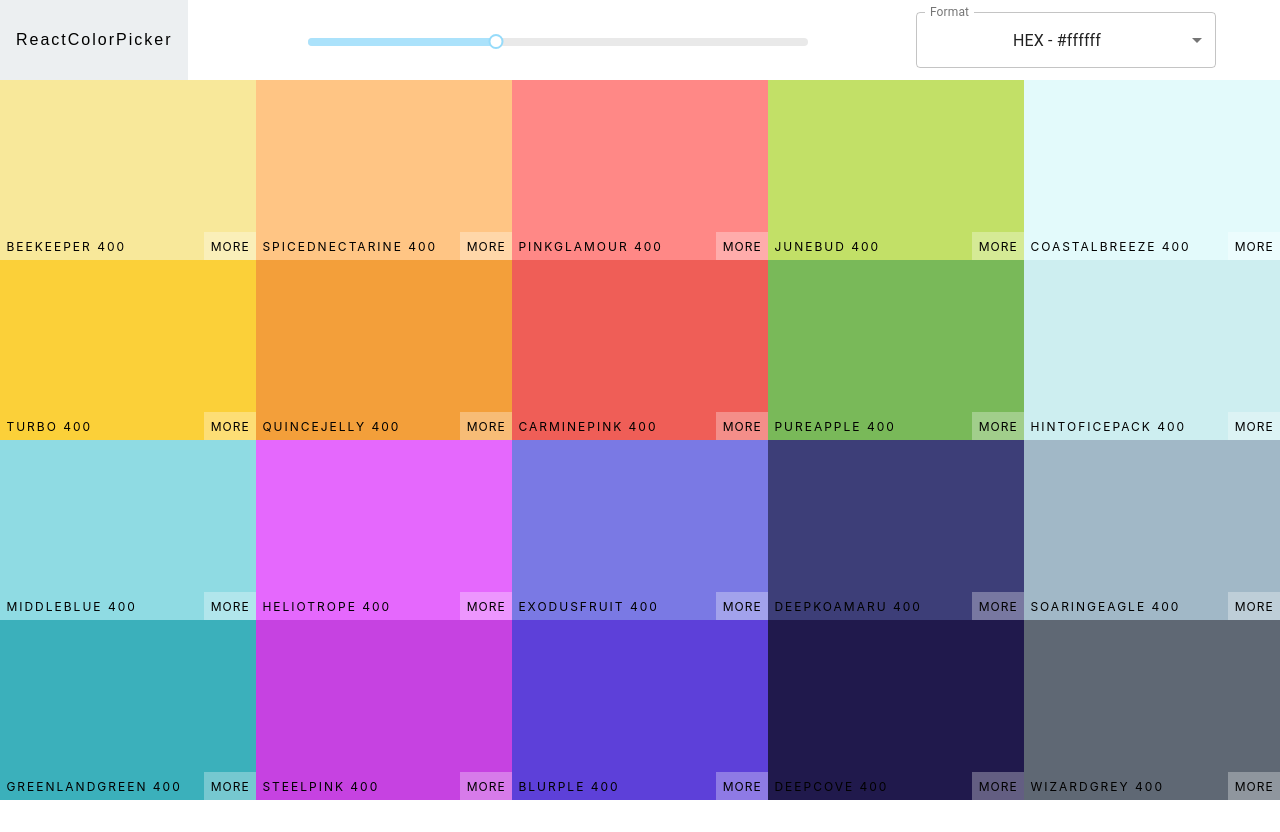
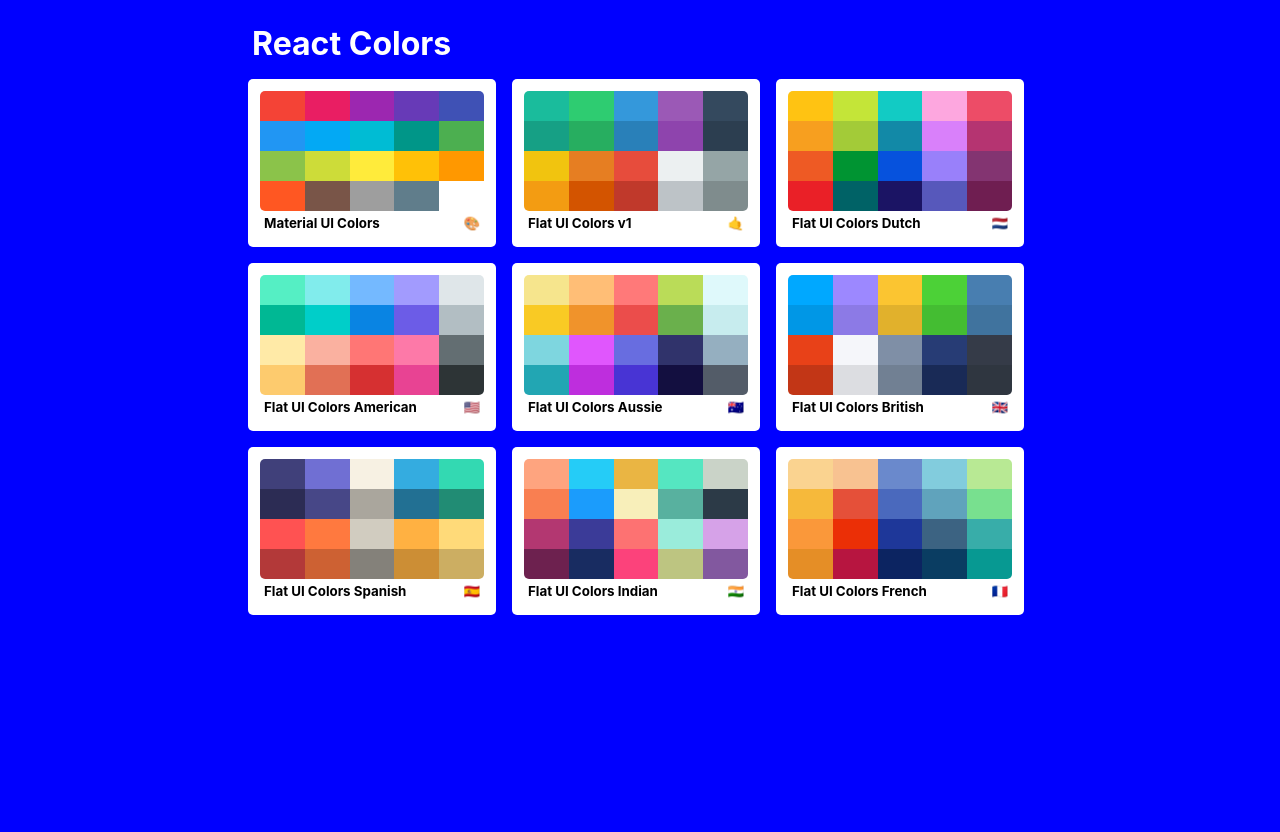
Before and after one commit to Hari01V/Color-app-React.js, a React (Create React App) app: page / in a window 1280 px wide. Before the commit the page ends 800 px from the top, so only its background shows below. Built offline with nearby package versions, Linux system fonts and the light colour scheme.

Commit message:
paletteList Functionality

```diff
--- a/package.json
+++ b/package.json
@@ -4,12 +4,14 @@
   "private": true,
   "dependencies": {
     "@material-ui/core": "^4.11.3",
+    "@material-ui/styles": "^4.11.3",
     "chroma-js": "^2.1.0",
     "cra-template": "1.1.2",
     "rc-slider": "^9.7.1",
     "react": "^17.0.1",
     "react-copy-to-clipboard": "^5.0.3",
     "react-dom": "^17.0.1",
+    "react-router-dom": "^5.2.0",
     "react-scripts": "4.0.2",
     "web-vitals": "^1.1.0"
   },
--- a/src/App.css
+++ b/src/App.css
@@ -1,38 +1,3 @@
 .App {
   text-align: center;
 }
-
-.App-logo {
-  height: 40vmin;
-  pointer-events: none;
-}
-
-@media (prefers-reduced-motion: no-preference) {
-  .App-logo {
-    animation: App-logo-spin infinite 20s linear;
-  }
-}
-
-.App-header {
-  background-color: #282c34;
-  min-height: 100vh;
-  display: flex;
-  flex-direction: column;
-  align-items: center;
-  justify-content: center;
-  font-size: calc(10px + 2vmin);
-  color: white;
-}
-
-.App-link {
-  color: #61dafb;
-}
-
-@keyframes App-logo-spin {
-  from {
-    transform: rotate(0deg);
-  }
-  to {
-    transform: rotate(360deg);
-  }
-}
--- a/src/App.js
+++ b/src/App.js
@@ -1,11 +1,16 @@
 import './App.css';
+import { Route, Switch } from 'react-router-dom';
 import Palette from './Components/Palette.js';
+import PaletteList from './Components/PaletteList.js';
 import seedPalettes from './seedPalettes.js';
 
 function App() {
   return (
     <div className="App">
-      <Palette starterPalette={seedPalettes[4]} />
+      <Switch>
+        <Route exact path="/" render={(routeProps) => <PaletteList {...routeProps} />} />
+        <Route exact path="/palette/:id" render={(routeProps) => <Palette starterPalette={seedPalettes.find(ele => ele.id == routeProps.match.params.id)} />} />
+      </Switch>
     </div>
   );
 }
--- /dev/null
+++ b/src/Components/MiniPalette.js
@@ -0,0 +1,58 @@
+import React from 'react';
+import { withStyles } from '@material-ui/styles';
+
+const styles = {
+  card: {
+    backgroundColor: "white",
+    padding: "12px",
+    display: "flex",
+    flexDirection: "column",
+    width: "28%",
+    margin: "1%",
+    borderRadius: "5px",
+    "&:hover": {
+      cursor: "pointer"
+    }
+  },
+  cardImg: {
+    width: "100%",
+    height: "120px",
+    display: "flex",
+    flexWrap: "wrap",
+    borderRadius: "5px",
+    overflow: "hidden"
+  },
+  imgBox: {
+    width: "20%",
+    height: "25%"
+  },
+  cardBody: {
+    display: "flex",
+    justifyContent: "space-between",
+    alignItems: "center",
+    "& h2": {
+      color: "black",
+      fontSize: "10pt",
+      margin: "4px",
+    }
+  }
+}
+
+function MiniPalette(props) {
+  const { classes } = props;
+  return (
+    <div className={classes.card} onClick={props.handleClick}>
+      <div className={classes.cardImg}>
+        {props.colors.map((color) => (
+          <div className={classes.imgBox} style={{ background: color.color }}></div>
+        ))}
+      </div>
+      <div className={classes.cardBody}>
+        <h2>{props.paletteName}</h2>
+        <h2>{props.emoji}</h2>
+      </div>
+    </div>
+  );
+}
+
+export default withStyles(styles)(MiniPalette);
--- a/src/Components/Navbar.css
+++ b/src/Components/Navbar.css
@@ -5,19 +5,17 @@
   align-items: center;
   justify-content: space-between;
 }
-.logo{
+a{
+  height: 100%;
+  color: black;
   background: #eceff1;
-  height: 100%;
-  display: flex;
-  align-items: center;
-  padding: 1rem;
-  margin-right: 12px;
-}
-.logo a{
-  color: black;
   text-decoration: none;
   font-family: sans-serif;
   letter-spacing: 2px;
+  padding: 1rem;
+  margin-right: 12px;
+  display: flex;
+  align-items: center;
 }
 .Navbar-Level-Slider{
   width: 500px;
--- a/src/Components/Navbar.js
+++ b/src/Components/Navbar.js
@@ -6,15 +6,14 @@
 import FormControl from '@material-ui/core/FormControl';
 import Select from '@material-ui/core/Select';
 import Snackbar from '@material-ui/core/Snackbar';
+import { Link } from 'react-router-dom';
 import './Navbar.css';
 
 class Navbar extends Component {
   render() {
     return (
       <div className="Navbar">
-        <div className="logo">
-          <a href="#">ReactColorPicker</a>
-        </div>
+        <Link exact to="/">ReactColorPicker</Link>
         <div className="Navbar-Level-Slider">
           <Slider
             defaultValue={this.props.currentLevel}
--- a/src/Components/Palette.css
+++ b/src/Components/Palette.css
@@ -3,11 +3,20 @@
   overflow: hidden;
 }
 .Palette-header{
-  height: 10vh;
+  height: 10%;
   min-height: 80px;
 }
 .Palette-colors{
-  height: 90%;
+  height: 85%;
   display: flex;
   flex-wrap: wrap;
 }
+.Palette-footer{
+  height: 5%;
+  margin-right: 3rem;
+  font-weight: 500;
+  font-size: 11pt;
+  display: flex;
+  justify-content: flex-end;
+  align-items: center;
+}
--- a/src/Components/Palette.js
+++ b/src/Components/Palette.js
@@ -58,7 +58,9 @@
         <div className="Palette-colors">
           {colorBoxes}
         </div>
-        {/* footer */}
+        <footer className="Palette-footer">
+          <span>{this.state.paletteName} {this.state.emoji}</span>
+        </footer>
       </div>
     );
   }
--- /dev/null
+++ b/src/Components/PaletteList.js
@@ -0,0 +1,58 @@
+import React, { Component } from 'react';
+import { Link } from 'react-router-dom';
+import seedPalettes from '../seedPalettes';
+import MiniPalette from './MiniPalette.js';
+import { withStyles } from '@material-ui/styles';
+
+const styles = {
+  root: {
+    backgroundColor: "blue",
+    padding: "1rem",
+    minHeight: "100vh"
+  },
+  container: {
+    width: "800px",
+    backgroundColor: "transparent",
+    height: "100%",
+    margin: "0 auto"
+  },
+  nav: {
+    padding: "0 12px",
+    display: "flex",
+    justifyContent: "space-between",
+    "& h1": {
+      margin: "0.5rem 0",
+      color: "white"
+    }
+  },
+  palettes: {
+    display: "flex",
+    flexWrap: "wrap",
+  }
+};
+
+class PaletteList extends Component {
+
+  goToPalette(id) {
+    this.props.history.push(`/palette/${id}`)
+  }
+
+  render() {
+    return (
+      <div className={this.props.classes.root}>
+        <div className={this.props.classes.container}>
+          <div className={this.props.classes.nav}>
+            <h1>React Colors</h1>
+          </div>
+          <div className={this.props.classes.palettes}>
+            {seedPalettes.map(palette => (
+              <MiniPalette {...palette} handleClick={() => this.goToPalette(palette.id)} />
+            ))}
+          </div>
+        </div>
+      </div>
+    );
+  }
+}
+
+export default withStyles(styles)(PaletteList);
--- a/src/index.js
+++ b/src/index.js
@@ -1,12 +1,15 @@
 import React from 'react';
 import ReactDOM from 'react-dom';
+import { BrowserRouter } from 'react-router-dom';
 import './index.css';
 import App from './App';
 import reportWebVitals from './reportWebVitals';
 
 ReactDOM.render(
   <React.StrictMode>
-    <App />
+    <BrowserRouter>
+      <App />
+    </BrowserRouter>
   </React.StrictMode>,
   document.getElementById('root')
 );
```
Also changed, not shown: 1 other file (tests, documents, lock files or other folders).
